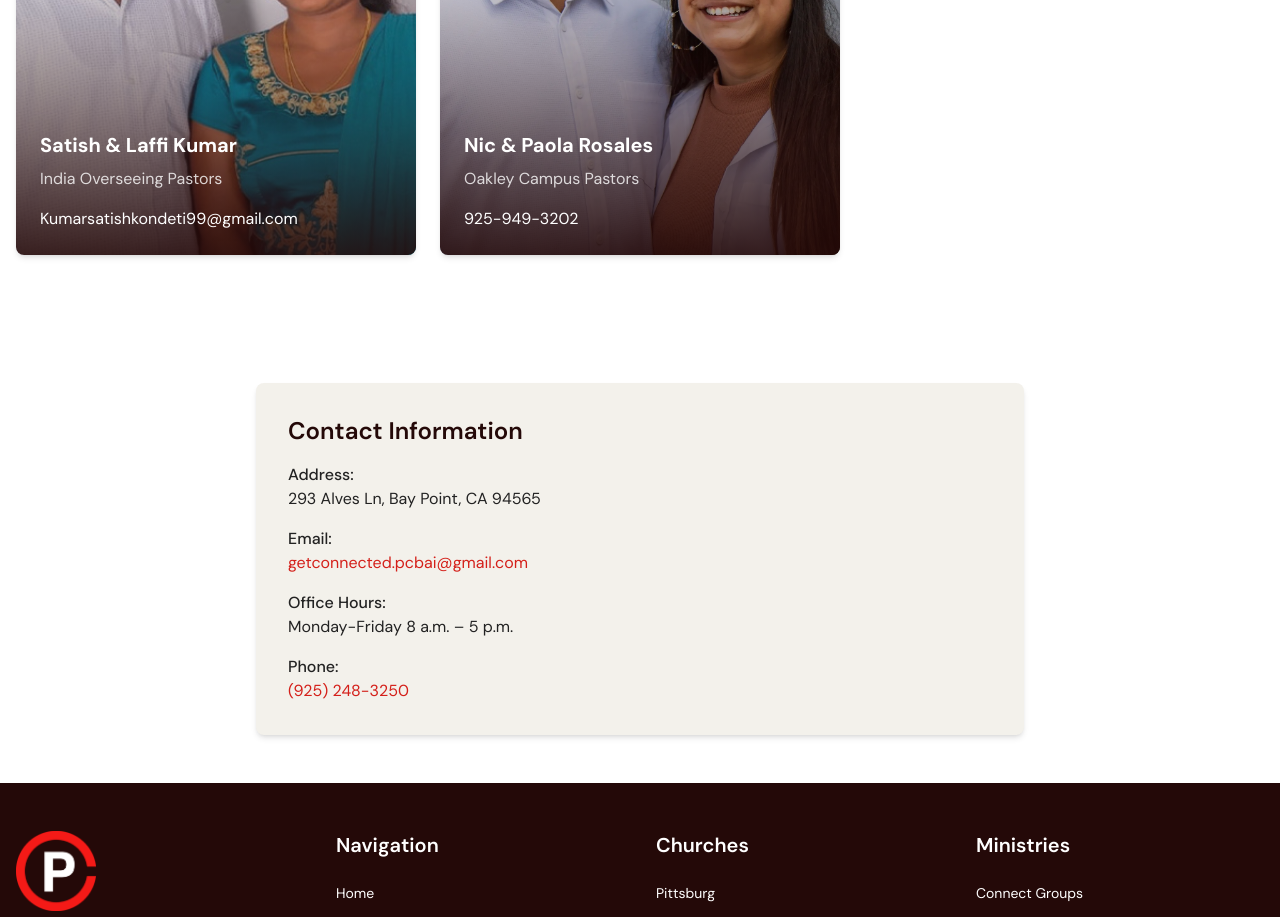
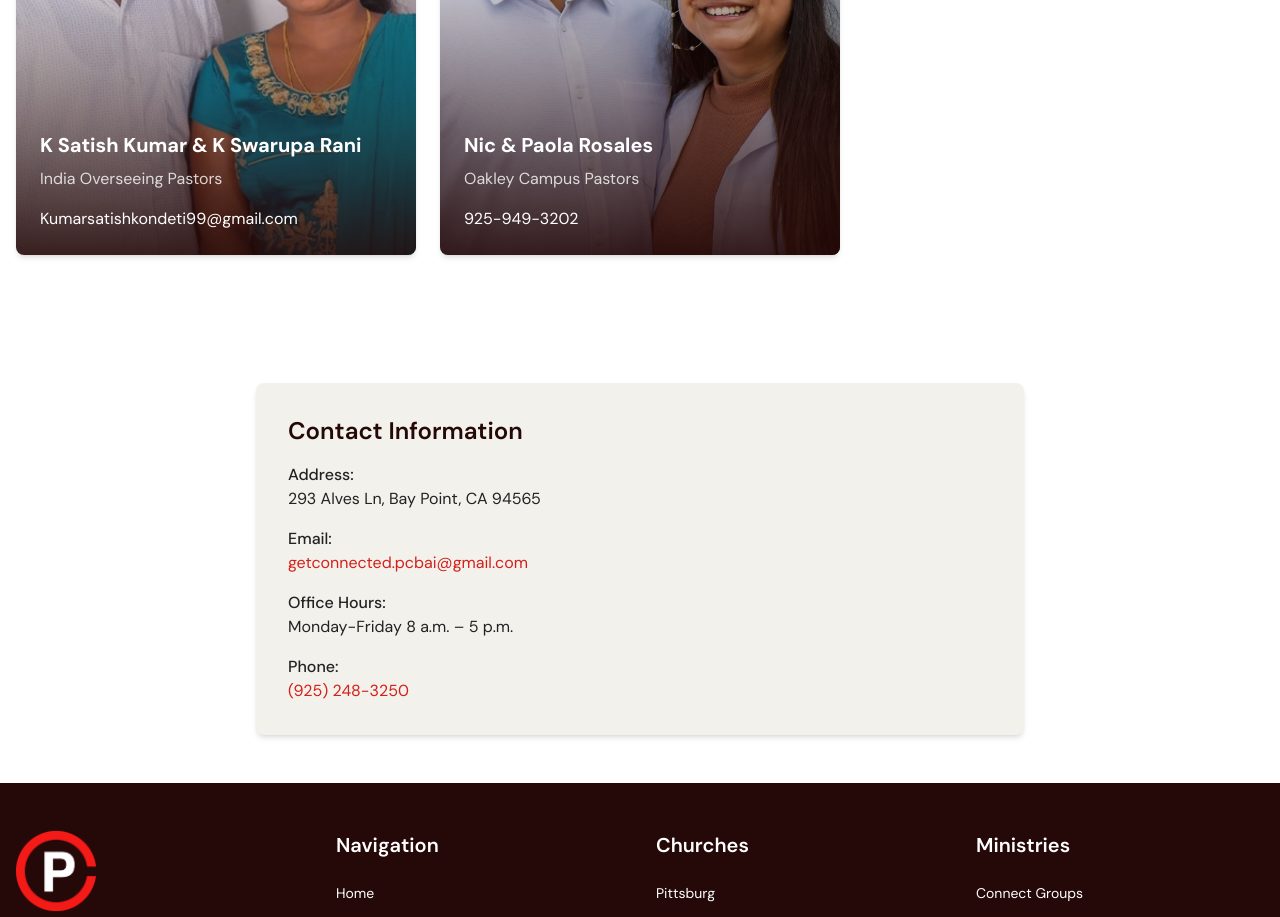
Before and after one commit to prgonzo/pcm, a React (Vite) app: page /meet-the-pastors in a window 1280 px wide. Shown: the part 1680-2597 px from the top of the page. Built offline with nearby package versions, Linux system fonts and the light colour scheme.

Commit message:
Update MeetPastors.tsx

```diff
--- a/src/pages/MeetPastors.tsx
+++ b/src/pages/MeetPastors.tsx
@@ -29,7 +29,7 @@ const MeetPastors = () => {
       imageSrc: "/lovable-uploads/pastornick.jpg"
     },
     {
-      name: "Satish & Laffi Kumar",
+      name: "K Satish Kumar & K Swarupa Rani",
       role: language === 'es' ? "Pastores Supervisores de India" : "India Overseeing Pastors",
       email: "Kumarsatishkondeti99@gmail.com",
       imageSrc: "/lovable-uploads/pastorsindia.jpg"
```
